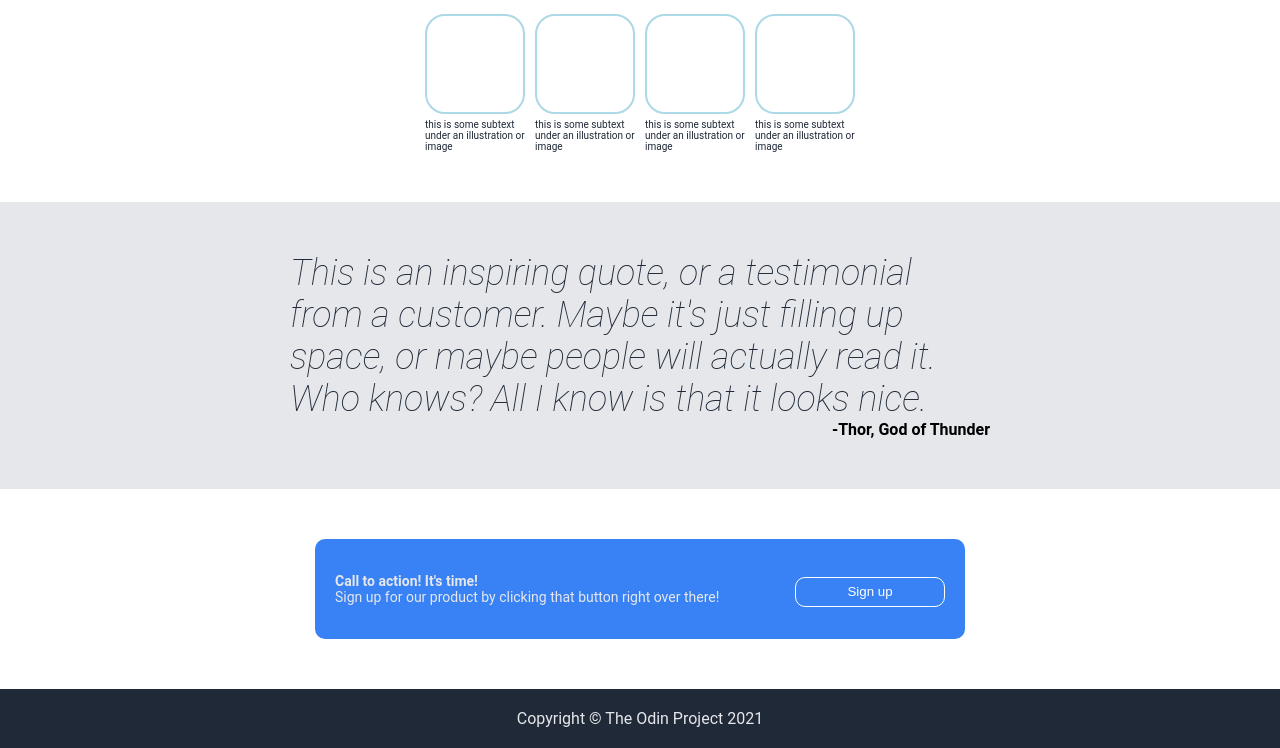
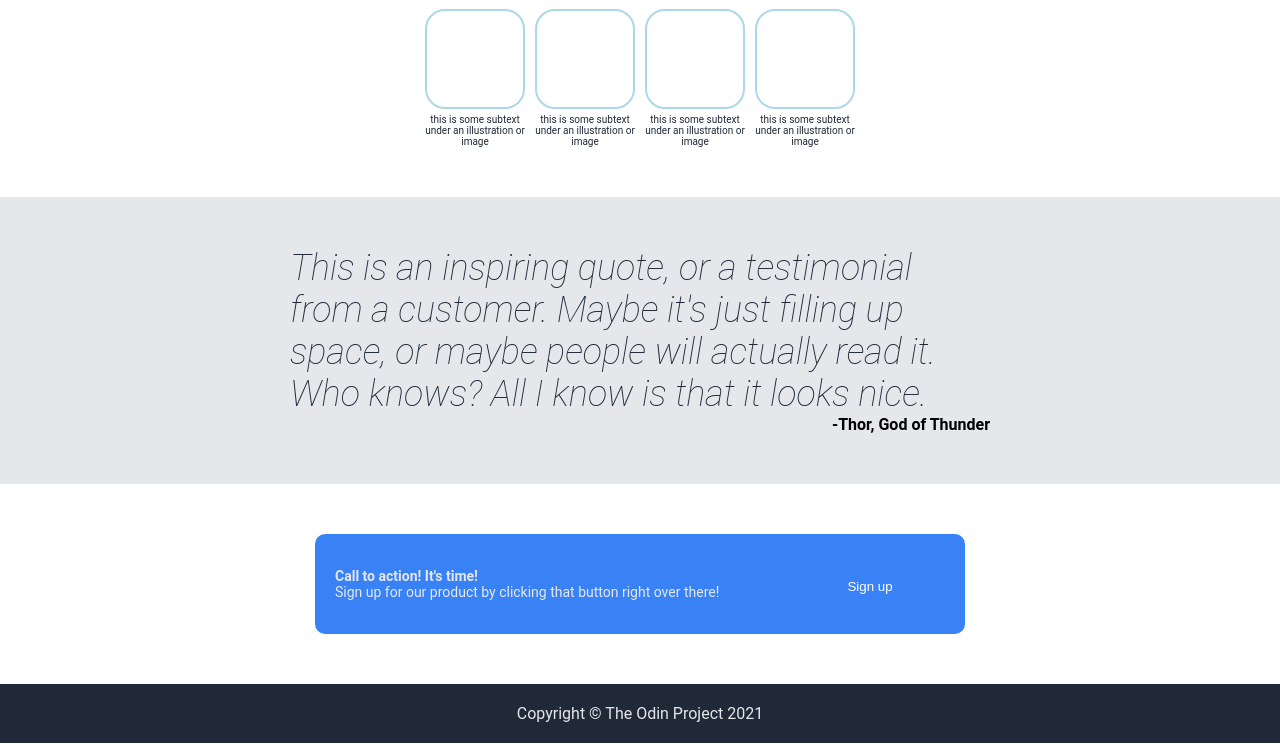
Before and after one commit to KiwiCandy-ai/odin-landing, a plain HTML site: page index.html in a window 1280 px wide. Shown: the part 449-1197 px from the top of the page. Drawn offline with Linux system fonts and the light colour scheme.

Commit message:
Fix textalign on box text/remove box 1 border

```diff
--- a/styles.css
+++ b/styles.css
@@ -124,6 +124,7 @@ h3 {
     font-size: 10px;
     width: 100px;
     padding-top: 5px;
+    text-align: center;
 
 
 }
@@ -175,7 +176,7 @@ h3 {
 
 }
 
-button:last-child {
+button:nth-of-type(2) {
     border: 1px solid white;
     height: 30px;
 
```
